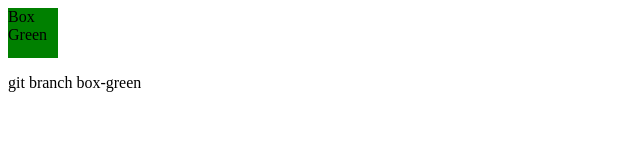
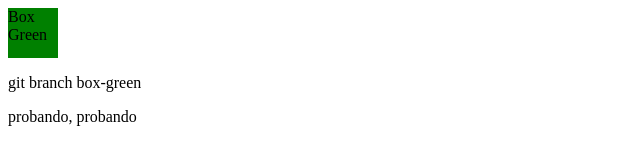
Before and after one commit to avilarino/git-practice, a plain HTML site: page index.html in a window 1280 px wide. Shown: the whole page, without its empty margins (0-640 px from the left). Drawn offline with Linux system fonts and the light colour scheme.

Commit message:
agregando texto

```diff
--- a/index.html
+++ b/index.html
@@ -12,6 +12,7 @@
 
   <div class="box-green">Box Green</div>
   <p>git branch box-green</p>
+  <p>probando, probando</p>
 
 
 </body>
```
